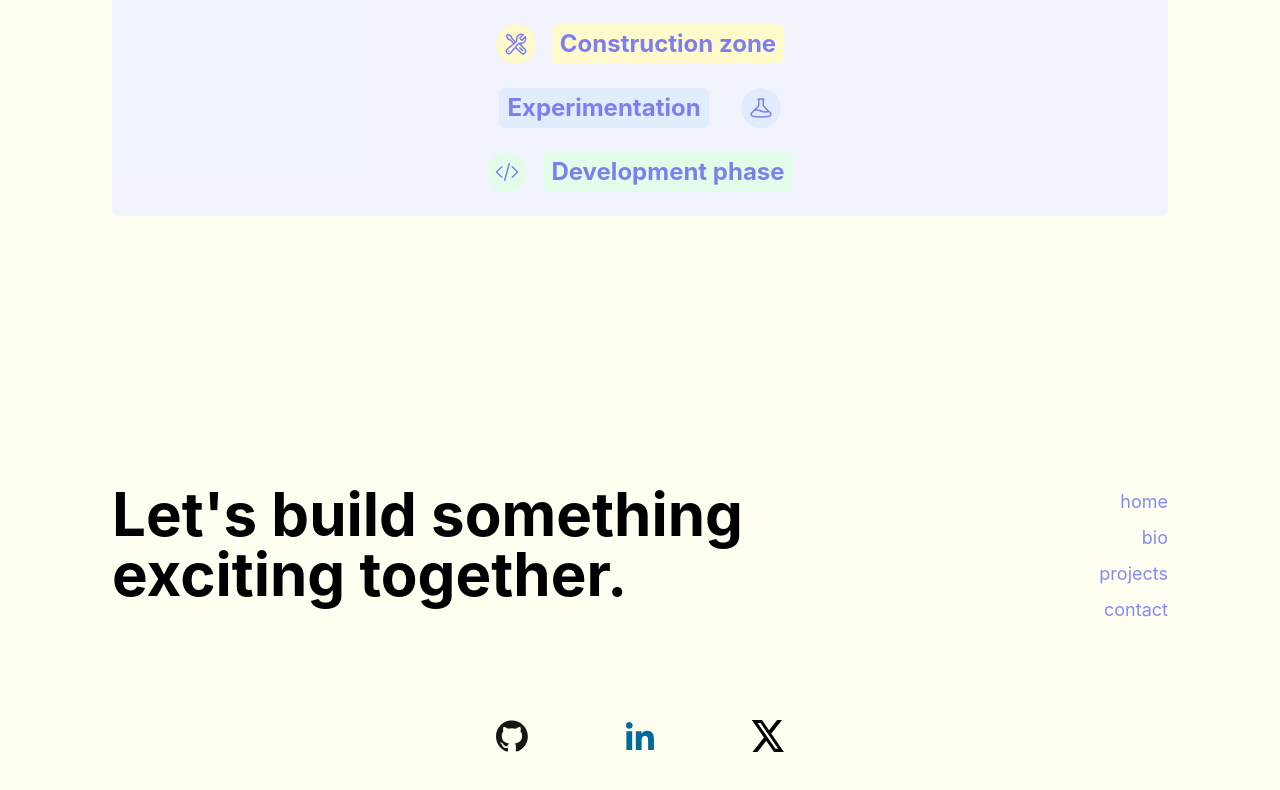
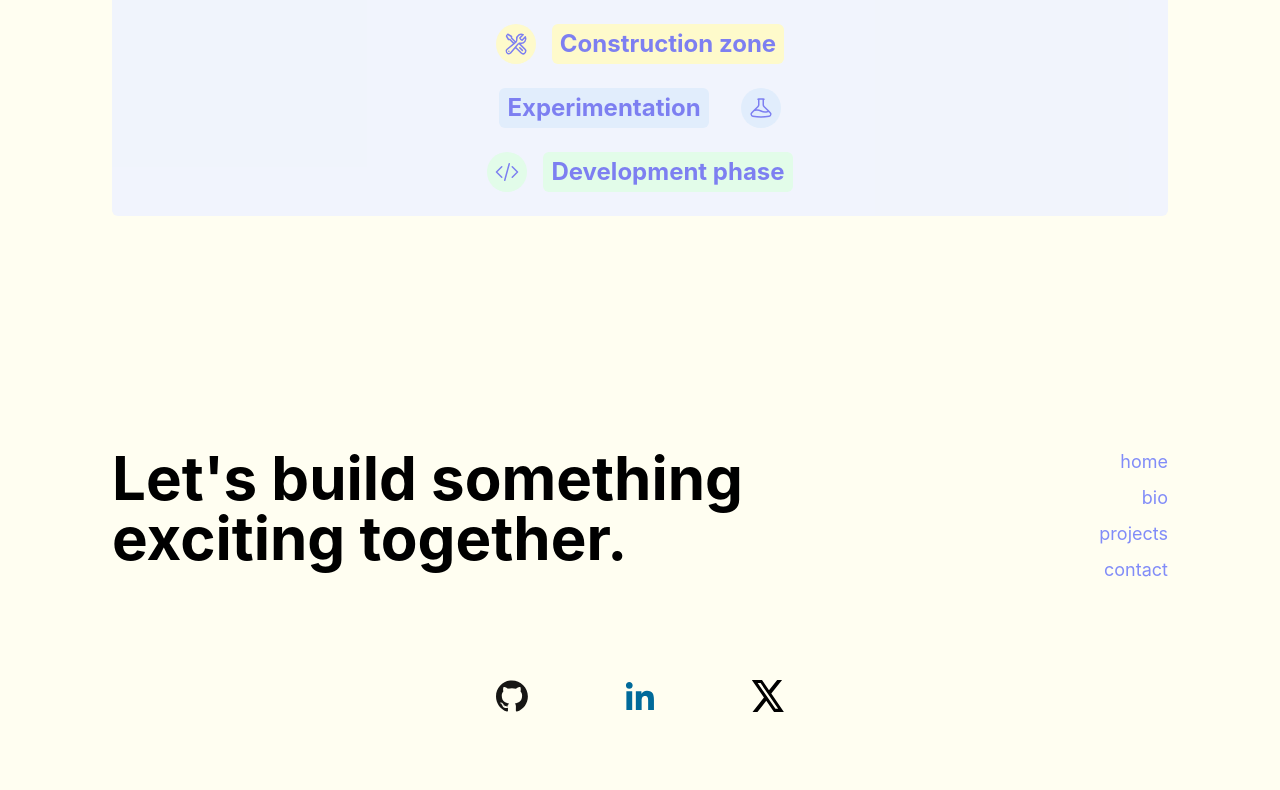
Before and after one commit to miki-saarna/portfolio-v2, a React (Create React App) app in the folder frontend/: page /bio in a window 1280 px wide. Shown: the part 304-1094 px from the top of the page. Built offline with nearby package versions, Linux system fonts and the light colour scheme.

Commit message:
Updated spacing

```diff
--- a/frontend/src/footer/index.tsx
+++ b/frontend/src/footer/index.tsx
@@ -3,12 +3,12 @@ import { NavLink } from 'react-router-dom';
 
 export default function Footer(): JSX.Element {
   return (
-    <div className="max-w-2xl lg:max-w-6xl mx-auto pt-16 px-6 lg:px-12 pb-32">
-      <div className="flex flex-col lg:flex-row justify-between lg:items-center">
+    <div className="max-w-2xl lg:max-w-6xl mx-auto pt-12 px-6 lg:px-12 pb-32">
+      <div className="flex flex-col lg:flex-row justify-between">
         <div className="lg:flex-[3] text-5xl lg:text-6xl font-bold">
           Let's build something exciting together.
         </div>
-        <div className="lg:flex-[1] flex flex-col items-end space-y-2 mt-6 lg:text-lg text-indigo-400">
+        <div className="lg:flex-[1] flex flex-col items-end space-y-2 mt-6 lg:mt-0 lg:text-lg text-indigo-400">
           <NavLink to="/">home</NavLink>
           <NavLink to="/bio">bio</NavLink>
           <NavLink to="/projects">projects</NavLink>
--- a/frontend/src/home/bio/tabs/index.tsx
+++ b/frontend/src/home/bio/tabs/index.tsx
@@ -43,8 +43,8 @@ export default function Tabs(): JSX.Element {
   setTimeout(() => tabSelected(selectedTab));
 
   return (
-    <div className="flex flex-col lg:flex-row mt-6 lg:mt-12">
-      <div className="lg:hidden relative flex justify-between py-2 w-full text-lg font-bold">
+    <div className="flex flex-col lg:flex-row mt-12">
+      <div className="lg:hidden relative flex justify-between pb-2 mb-4 w-full text-lg font-bold">
         <button id="experienceTab" onClick={() => tabSelected('experience')} className="">Experience</button>
         <button id="educationTab" onClick={() => tabSelected('education')} className="">Education</button>
         <button id="skillsTab" onClick={() => tabSelected('skills')} className="">Skills</button>
```
